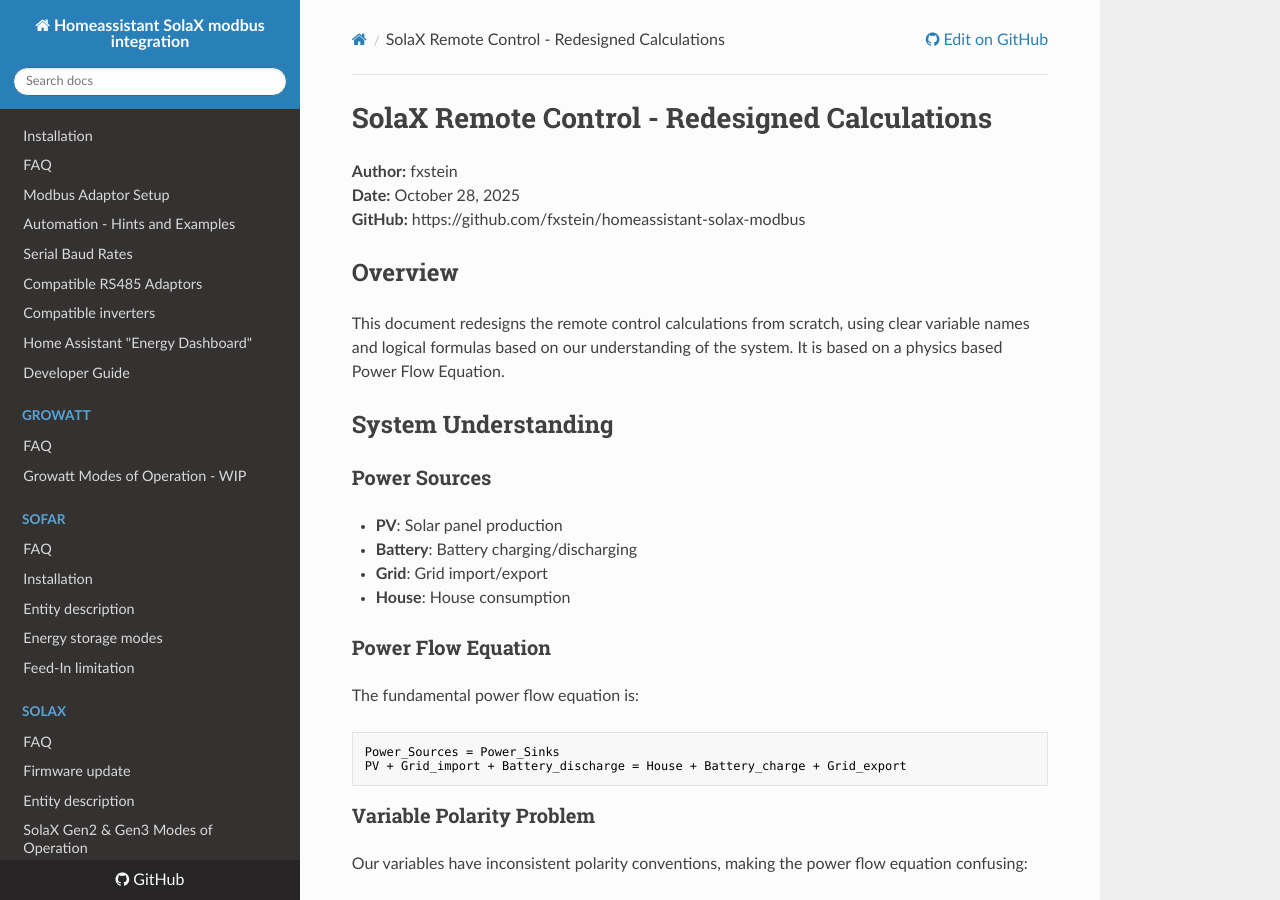
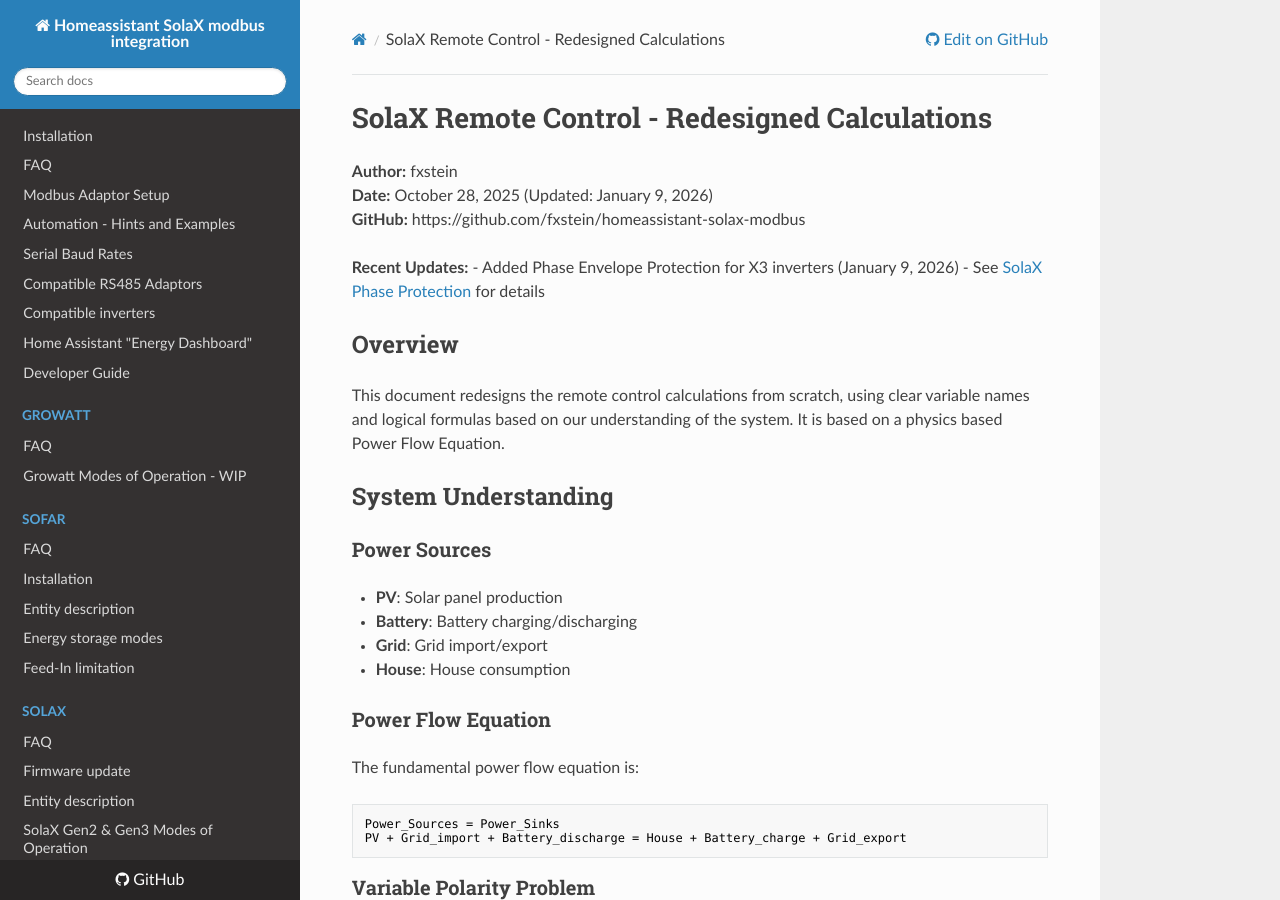
Before and after one commit to wills106/homeassistant-solax-modbus, an MkDocs documentation site: the page built from docs/solax-remote-control-redesigned.md, in a window 1280 px wide and 900 px high. Built offline with MkDocs 1.6.1, drawn with Linux system fonts in a browser that asks for light colours; nearby versions of some CDN libraries.

Commit message:
docs: Update solax-remote-control-redesigned.md header with recent updates
- Added update date: January 9, 2026
- Added recent updates section noting phase protection feature
- Linked to phase protection documentation

```diff
--- a/docs/solax-remote-control-redesigned.md
+++ b/docs/solax-remote-control-redesigned.md
@@ -1,8 +1,12 @@
 # SolaX Remote Control - Redesigned Calculations
 
 **Author:** fxstein
-**Date:** October 28, 2025
+**Date:** October 28, 2025 (Updated: January 9, 2026)
 **GitHub:** https://github.com/fxstein/homeassistant-solax-modbus
+
+**Recent Updates:**
+- Added Phase Envelope Protection for X3 inverters (January 9, 2026)
+- See [SolaX Phase Protection](solax-phase-protection.md) for details
 
 ## Overview
 
```
